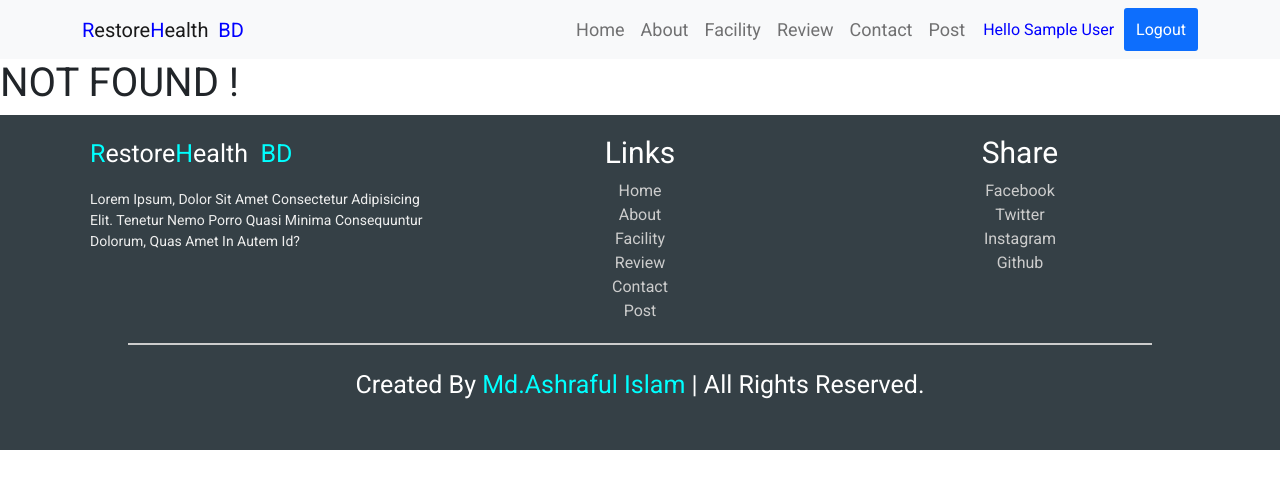
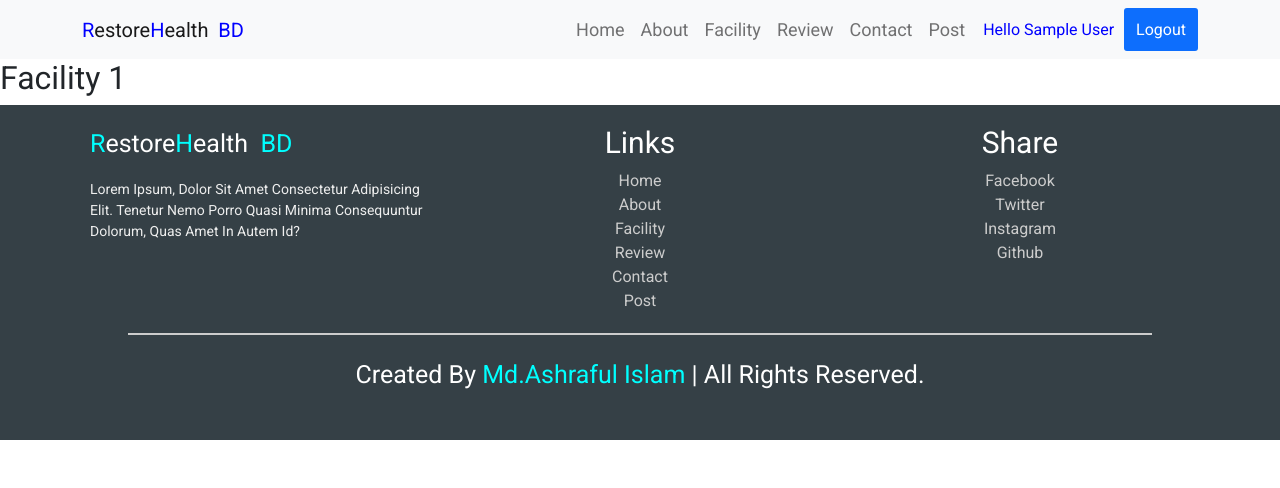
Before and after one commit to sohag-aust/RestoreHealth-BD, a React (Create React App) app: page /facility/1 in a window 1280 px wide. Shown: the top 488 px of the page. Built offline with nearby package versions, Linux system fonts and the light colour scheme; no server answers; sample sign-in values are in the browser's storage.

Commit message:
FacilityDetails private route added for each facility by id

```diff
--- a/src/App.js
+++ b/src/App.js
@@ -10,6 +10,7 @@ import NotFound from './pages/NotFound/NotFound';
 import PrivateRoute from './pages/Home/PrivateRoute/PrivateRoute';
 import Posts from './pages/Home/Posts/Posts';
 import AuthProvider from './context/AuthProvider';
+import FacilityDetails from './pages/Home/FacilityDetails/FacilityDetails';
 
 function App() {
   return (
@@ -26,6 +27,10 @@ function App() {
             <Route exact path="/home">
               <Home />
             </Route>
+
+            <PrivateRoute exact path="/facility/:facilityId">
+              <FacilityDetails />
+            </PrivateRoute>
 
             <PrivateRoute exact path="/post">
               <Posts />
--- a/src/pages/Home/Facility/Facility.js
+++ b/src/pages/Home/Facility/Facility.js
@@ -2,9 +2,11 @@ import React, { useEffect } from 'react';
 import Aos from 'aos';
 import 'aos/dist/aos.css';
 import './Facility.css';
+import { Link } from 'react-router-dom';
+import { Button } from 'react-bootstrap';
 
 const Facility = (props) => {
-    const {title, description, img} = props.facility;
+    const {id, title, description, img} = props.facility;
 
     useEffect(()=>{
         Aos.init({
@@ -30,7 +32,9 @@ const Facility = (props) => {
                     </p>
                 </div>
                 <div className="card-footer">
-                    <a href="#" className="btn btn-warning">{title}</a>
+                    <Link to={`/facility/${id}`}>
+                        <Button className="btn btn-warning">{title}</Button>
+                    </Link>
                 </div>
             </div>
         </>
--- /dev/null
+++ b/src/pages/Home/FacilityDetails/FacilityDetails.js
@@ -0,0 +1,14 @@
+import React from 'react';
+import { useParams } from 'react-router-dom';
+
+const FacilityDetails = () => {
+    const {facilityId} = useParams();
+
+    return (
+        <div>
+            <h2>Facility {facilityId}</h2>
+        </div>
+    );
+};
+
+export default FacilityDetails;
```
